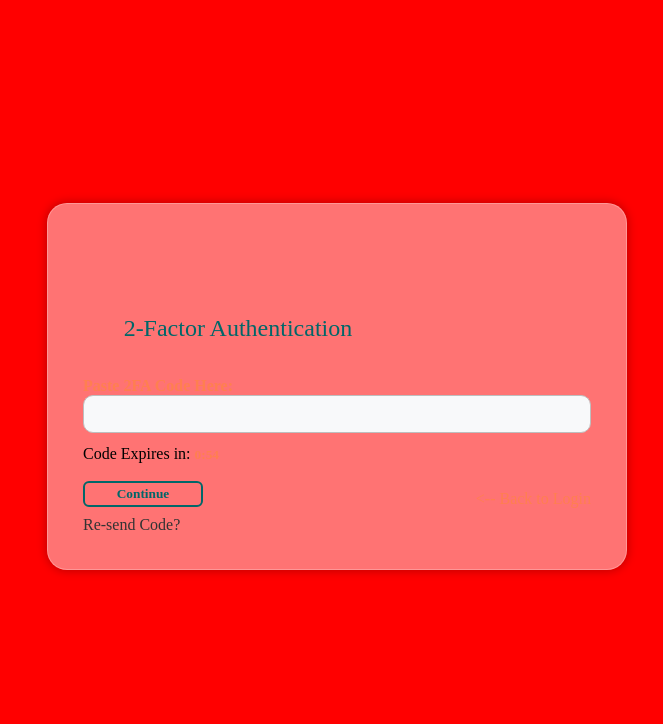
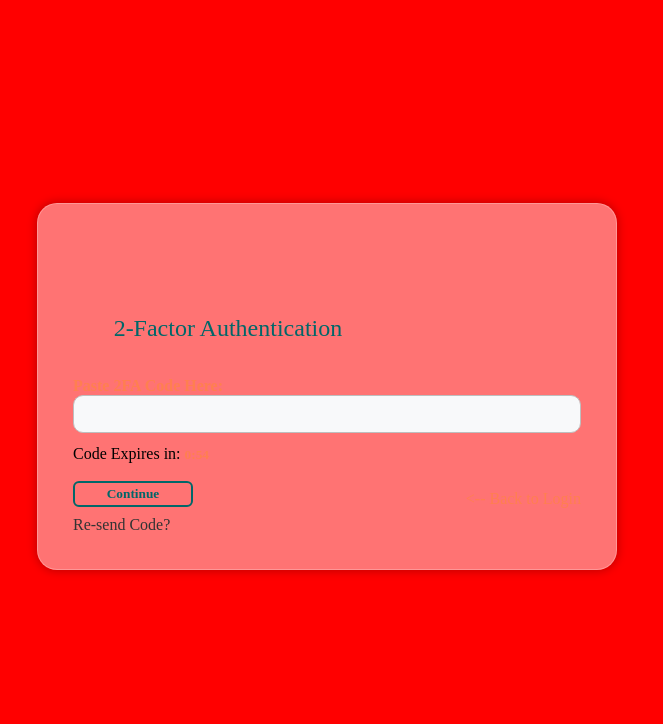
Before and after one commit to Tmazst/Hutstlers, a Flask app: page /2fa/1 in a window 1280 px wide. Shown: the part 179-903 px from the top of the page, without its empty margins (165-828 px from the left). Run offline with Flask 3, Linux system fonts and the light colour scheme; data that the repository does not hold is empty; some libraries are stand-ins or nearby versions; some web fonts are replaced.

Commit message:
initial commit

```diff
--- a/templates/base.html
+++ b/templates/base.html
@@ -1,6 +1,6 @@
 <!DOCTYPE html>
 <html lang="en">
-<head style="width:100%">
+<head >
     <meta charset="UTF-8">
     <meta name="viewport" content="width=device-width, initial-scale=1.0">
     <meta name="description" content="A Top job board linking job seekers to employers for practical experience, employability skills, and entrepreneurial opportunities in Eswatini / Swaziland">
@@ -164,7 +164,7 @@
 <body style="background-color:red;width:100%;overflow:auto;position:relative">
 
 <!--    <div class="mobile-top-space"></div>-->
-    <div style="margin-left:10px;width:100%" class="blocks">
+    <div style="margin-left:;width:100%" class="blocks">
         <div class="mobile-top-space"></div>
         {% block content %}
         {% endblock %}
```
